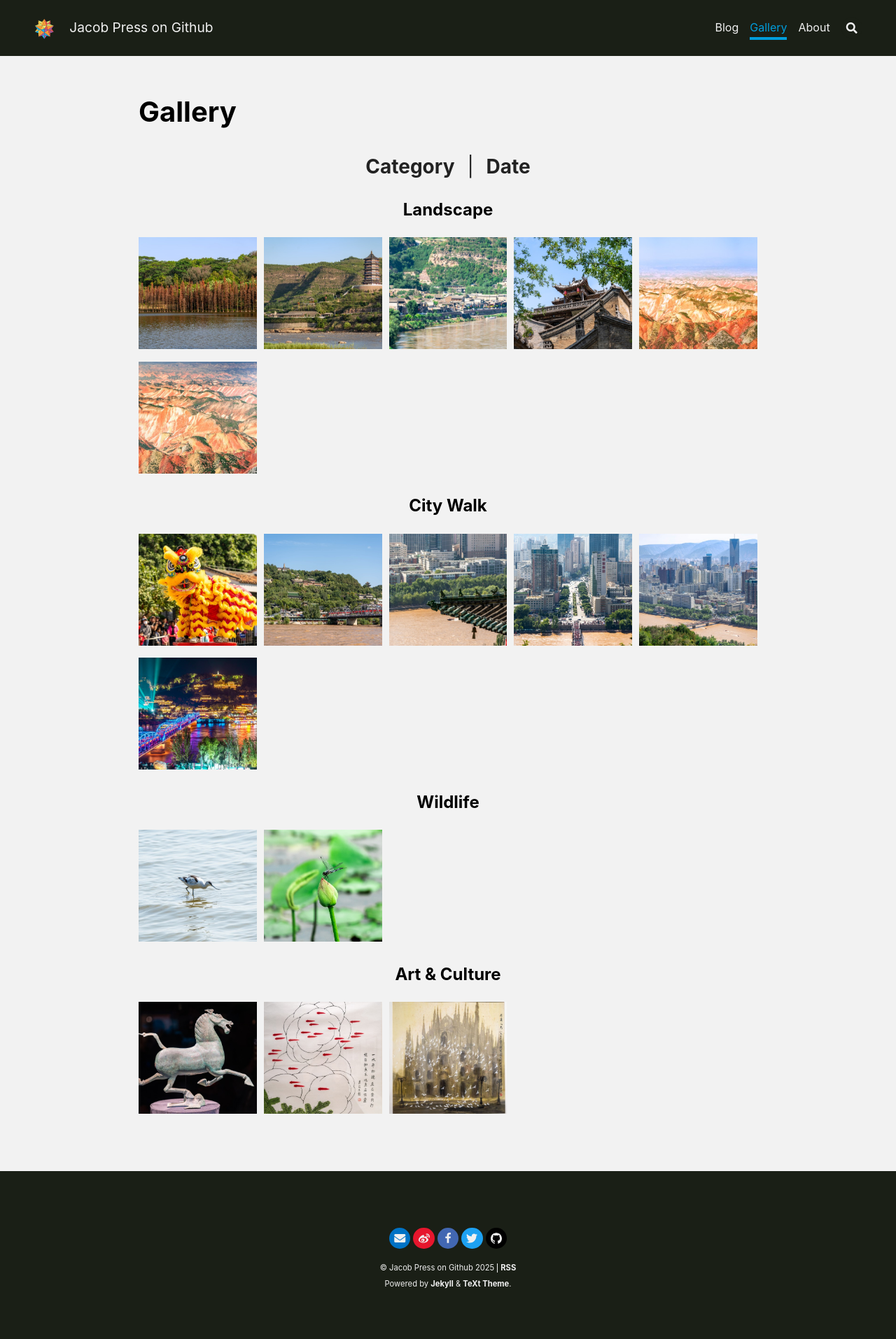
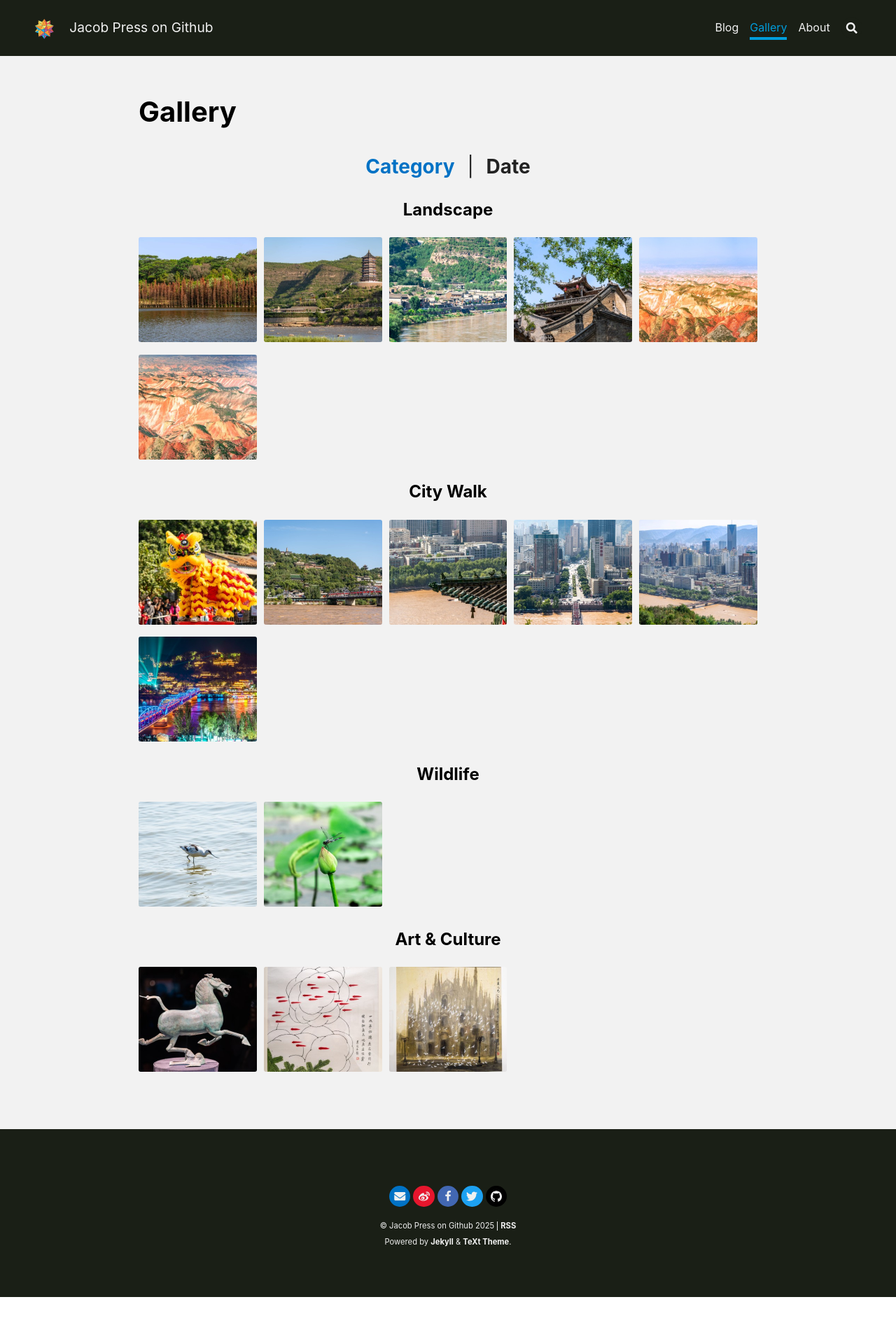
Before and after one commit to JacobZuo/jacobzuo.github.io, a Jekyll site: the page built from gallery.md, in a window 1280 px wide. Shown: the whole page at 70% size. Built offline with Jekyll 4.4.1, drawn with Linux system fonts in a browser that asks for light colours; nearby versions of some CDN libraries; after the commit the page ends 1854 px from its top, so only the background shows below that.

Commit message:
Update gallery

```diff
--- a/_includes/gallery.html
+++ b/_includes/gallery.html
@@ -1,5 +1,5 @@
 <div class="filter-options">
-  <span id="sort-category" class="sort-btn">Category</span> |
+  <span id="sort-category" class="sort-btn active">Category</span> |
   <span id="sort-date" class="sort-btn">Date</span>
 </div>
 
@@ -14,7 +14,7 @@
           {% for image in category.items %}
             <div class="box">
               <a href="#" class="image-link" data-image="{{ image.image_path }}" data-description="{{ image.description }}">
-                <img src="{{ image.thumbnail_path }}" alt="{{ image.name }}" title="{{ image.name }}" class="img-gallery" />
+                <img src="{{ image.thumbnail_path }}" alt="{{ image.name }}" title="{{ image.name }}" class="img-gallery" loading="lazy" />
               </a>
             </div>
           {% endfor %}
@@ -36,7 +36,7 @@
           {% for image in group.items %}
             <div class="box">
               <a href="#" class="image-link" data-image="{{ image.image_path }}" data-description="{{ image.description }}">
-                <img src="{{ image.thumbnail_path }}" alt="{{ image.name }}" title="{{ image.name }}" class="img-gallery" />
+                <img src="{{ image.thumbnail_path }}" alt="{{ image.name }}" title="{{ image.name }}" class="img-gallery" loading="lazy" />
               </a>
             </div>
           {% endfor %}
@@ -67,7 +67,12 @@
   }
 
   .sort-btn:hover {
-  color: #0072c5;
+    color: #0072c5;
+  }
+
+  /* 选中状态 */
+  .sort-btn.active {
+    color: #0072c5;
   }
 
   .gallery-container {
@@ -90,7 +95,7 @@
 
   .images {
     display: grid;
-    grid-template-columns: repeat(auto-fill, minmax(160px, 1fr));
+    grid-template-columns: repeat(auto-fill, minmax(150px, 1fr));
     gap: 10px;
   }
 
@@ -100,13 +105,9 @@
 
   .img-gallery {
     width: 100%;
-    height: 160px;
+    height: 150px;
     object-fit: cover;
-  }
-
-  .image-title {
-    margin-top: 0px;
-    font-size: 14px;
+    border-radius: 3px;
   }
 
   /* Overlay Styles */
@@ -128,23 +129,24 @@
     max-height: 90%;
     object-fit: contain;
     cursor: pointer;
+    transition: transform 0.3s ease;
   }
 
   .overlay-description {
     position: absolute;
     bottom: 50px;
-    left: 50%;                          /* 将描述居中 */
-    transform: translateX(-50%);         /* 让描述完全居中 */
+    left: 50%;
+    transform: translateX(-50%);
     color: white;
     font-size: 16px;
     text-align: center;
-    background-color: rgba(0, 0, 0, 0.7); /* 半透明背景 */
+    background-color: rgba(0, 0, 0, 0.7);
     padding: 5px 10px;
     border-radius: 5px;
-    display: inline-block;               /* 根据内容自适应宽度 */
-    max-width: 80%;                      /* 设置最大宽度，防止过长的文本撑开背景 */
-    box-sizing: border-box;              /* 确保 padding 计算在内 */
-    word-wrap: break-word;               /* 换行，防止文本溢出 */
+    display: inline-block;
+    max-width: 80%;
+    box-sizing: border-box;
+    word-wrap: break-word;
   }
 
   .close-btn {
```
Also changed, not shown: other parts of _includes/gallery.html (+12 -4 lines), _data/gallery.csv (+9 -9 lines), gallery/2024/DSC00514_thumbs.jpg, gallery/2024/DSC01015_thumbs.jpg, gallery/2024/DSC01311_thumbs.jpg, gallery/2024/DSC01517_thumbs.jpg, gallery/2024/DSC02255_thumbs.jpg, gallery/2024/DSC02559_thumbs.jpg, gallery/2024/DSC02708_thumbs.jpg, gallery/2024/DSC02836-HDR_thumbs.jpg, gallery/2024/DSC03179_thumbs.jpg, gallery/2024/DSC03846_thumbs.jpg, gallery/2024/DSC03927_thumbs.jpg, gallery/2024/DSC03941-HDR_thumbs.jpg, 5 more files.
